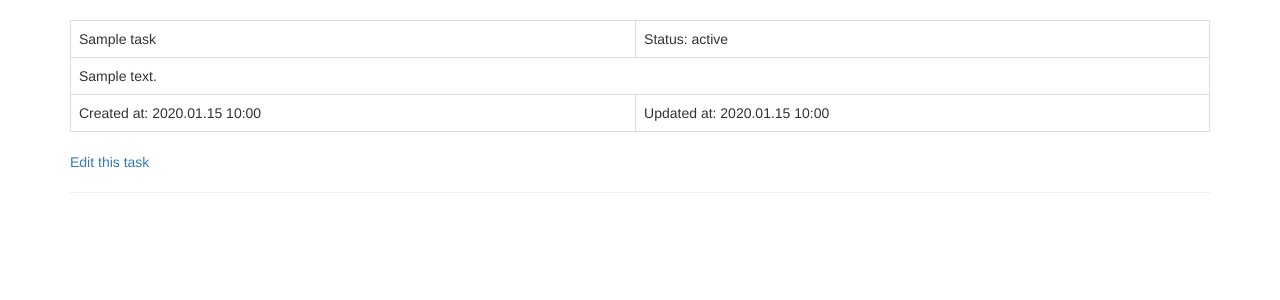
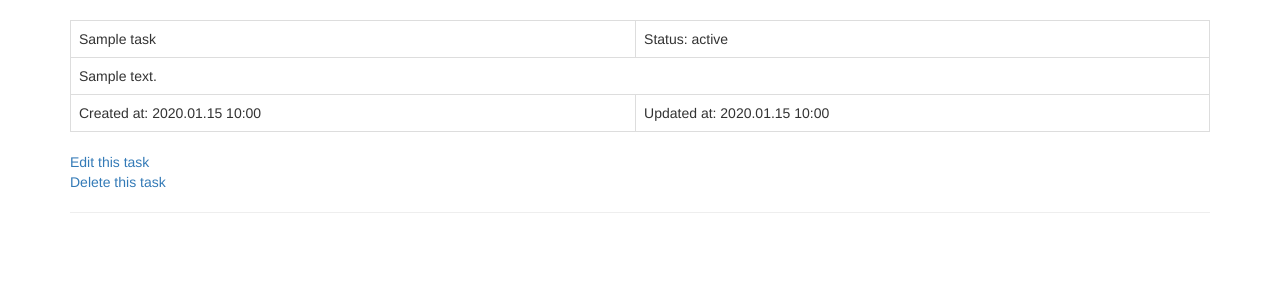
Before and after one commit to SLotAbr/Task_manager, a Flask app: page /task/1 in a window 1280 px wide. Shown: the part 52-352 px from the top of the page. Run offline with Flask 3, Linux system fonts and the light colour scheme; a user stored in the database is signed in; tables that the repository leaves empty hold one stand-in row (values such as "Sample post").

Commit message:
task deletion

```diff
--- a/app/auth/routes.py
+++ b/app/auth/routes.py
@@ -18,7 +18,7 @@ def login():
 		user = User.query.filter_by(username=form.username.data).first()
 		if user is None or not user.check_password(form.password.data):
 			flash('Invalid username or password')
-			return redirect(url_for('login'))
+			return redirect(url_for('auth.login'))
 		login_user(user, remember=form.remember_me.data)
 		return redirect(url_for('index'))
 	return render_template('auth/login.html', form=form)
--- a/app/routes.py
+++ b/app/routes.py
@@ -2,7 +2,7 @@ from flask import render_template, flash, redirect, url_for, request
 from app import app, db
 from app.forms import TaskForm, EditTaskForm
 from app.models import User, Task
-from flask_login import login_required
+from flask_login import login_required, current_user
 from datetime import datetime
 
 
@@ -83,3 +83,16 @@ def edit_task(task_id):
 		form.status.data = current_task.status
 		form.executor.data = current_task.executor.username
 	return render_template('edit_task.html', form=form)
+
+
+@app.route('/delete_task/<task_id>')
+@login_required
+def delete_task(task_id):
+	task = Task.query.filter_by(id=task_id).first_or_404()
+	if current_user != task.executor:
+		flash("You're not allowed to delete this task.")
+	else:
+		db.session.delete(task)
+		db.session.commit()
+		flash("You have successfully deleted your task.")
+	return redirect(url_for('tasks'))
--- a/app/templates/task.html
+++ b/app/templates/task.html
@@ -12,6 +12,7 @@
 			<td>Updated at: {{ task.updated_at.strftime("%Y.%m.%d %H:%M") }}</td>
 		</tr>
 	</table>
-	<a href="{{ url_for('edit_task', task_id=task.id ) }}">Edit this task</a>
+	<a href="{{ url_for('edit_task', task_id=task.id ) }}">Edit this task</a><br>
+	<a href="{{ url_for('delete_task', task_id=task.id ) }}">Delete this task</a>
 	<hr>
 {% endblock %}
--- a/app/templates/tasks.html
+++ b/app/templates/tasks.html
@@ -29,8 +29,12 @@
 						</a>
 					</td>
 					<td>{{ task.created_at.strftime("%Y.%m.%d %H:%M") }}</td>
-					<td><a href="{{ url_for('edit_task', task_id=task.id ) }}">
+					<td>
+						<a href="{{ url_for('edit_task', task_id=task.id ) }}">
 							Edit
+						</a><br>
+						<a href="{{ url_for('delete_task', task_id=task.id ) }}">
+							Delete
 						</a>
 					</td>
 				</tr>
--- a/app/templates/user.html
+++ b/app/templates/user.html
@@ -36,8 +36,12 @@
 				<td>{{ task.status }}</td>
 				<td>{{ task.executor.username }}</td>
 				<td>{{ task.created_at.strftime("%Y.%m.%d %H:%M") }}</td>
-				<td><a href="{{ url_for('edit_task', task_id=task.id ) }}">
+				<td>
+					<a href="{{ url_for('edit_task', task_id=task.id ) }}">
 						Edit
+					</a><br>
+					<a href="{{ url_for('delete_task', task_id=task.id ) }}">
+						Delete
 					</a>
 				</td>
 			</tr>
```
